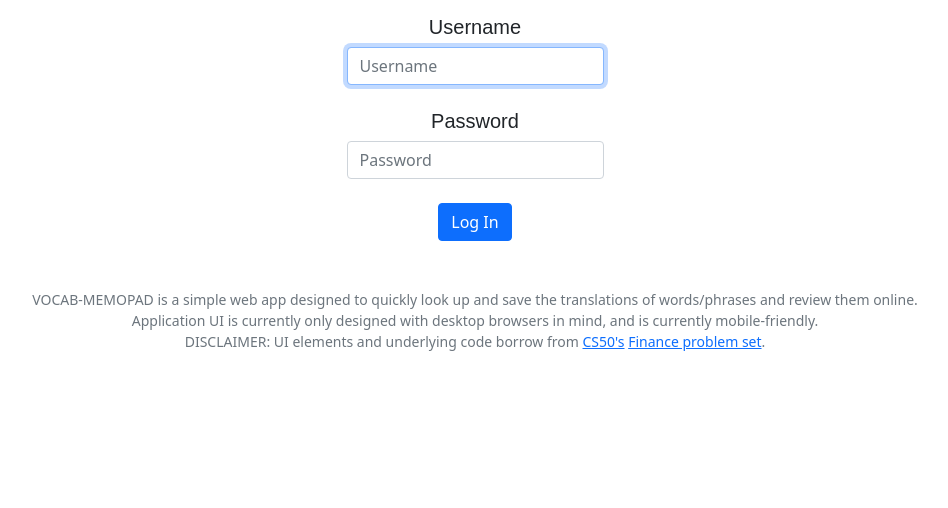
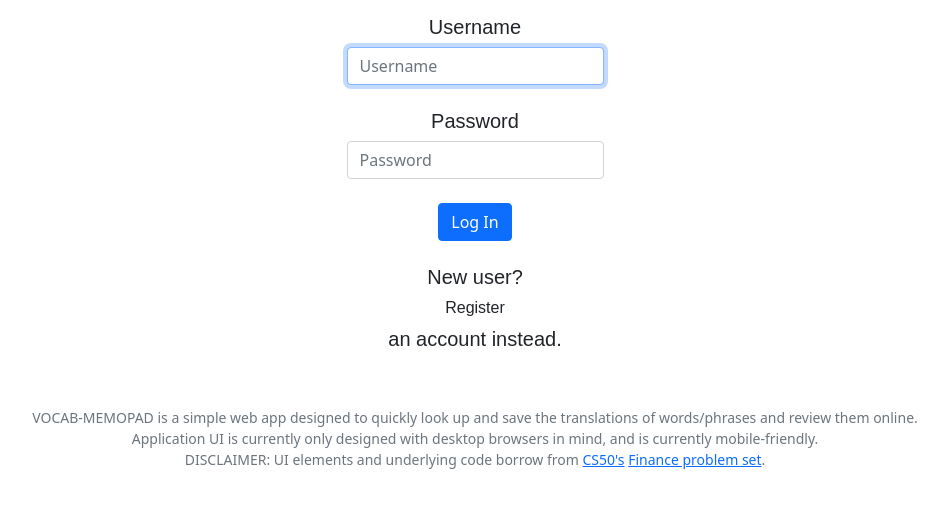
Before and after one commit to rkjrivero/vocab-memopad, a Flask app: page /login in a window 1280 px wide. Shown: the part 161-669 px from the top of the page, without its empty margins (165-1113 px from the left). Run offline with Flask 2, Linux system fonts and the light colour scheme; some libraries are stand-ins or nearby versions.

Commit message:
login page UX tweaks

```diff
--- a/templates/layout.html
+++ b/templates/layout.html
@@ -78,7 +78,7 @@
                         <li class="nav-item indicator">Date/Time: </li>
                         <li class="nav-item indicated mx-2">{{ session.current_time }}</li>
                         <li class="nav-item">
-                            <button type="button" class="btn btn-sm btn-secondary  mx-3">
+                            <button type="button" class="btn btn-sm btn-danger mx-3">
                                 <a class="nav-link" href="/logout">LOG OUT</a></li>
                             </button>
                     </ul>
--- a/templates/login.html
+++ b/templates/login.html
@@ -34,8 +34,17 @@
             <button class="btn btn-primary" type="submit">Log In</button>
         </div>
     </form>
-    <!--
     <br>
+
+    <h5>
+        New user?
+        <form action="/register" method="get">
+            <button type="submit" name="registerbutton" class="btn btn-sucess" btn-sm>Register</button>
+        </form> an account instead.
+    </h5>
+
+    <!--backup
     New user? <a href="/register" action="/register" method="get">Register</a> an account instead.
     -->
+
 {% endblock %}
```
